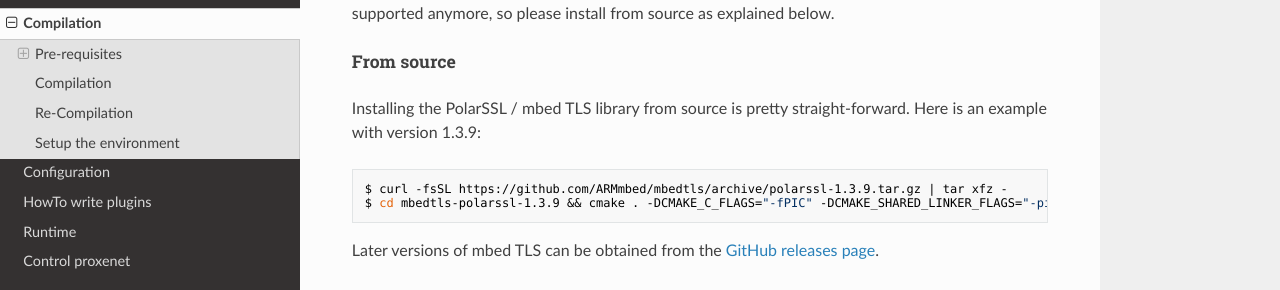
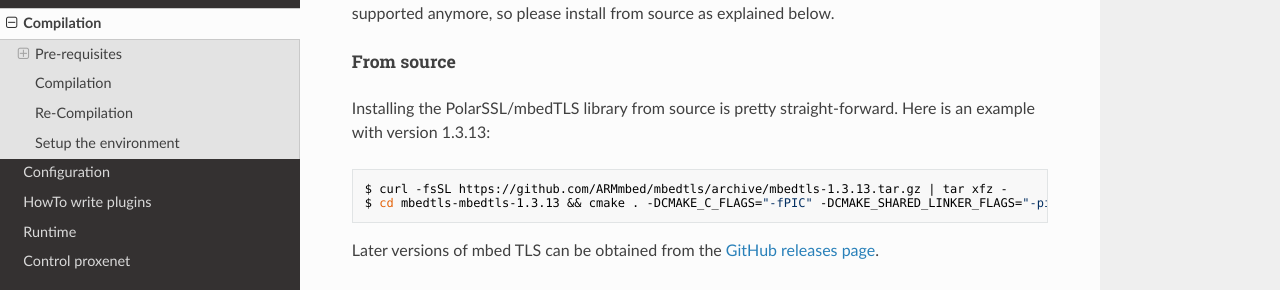
Before and after one commit to hugsy/proxenet, an MkDocs documentation site: the page built from docs/compil.md, in a window 1280 px wide and 900 px high, scrolled down 1219 px. Shown: the part 159-449 px from the top of the window. Built offline with MkDocs 1.6.1, drawn with Linux system fonts in a browser that asks for light colours; nearby versions of some CDN libraries; old or Windows-style settings are respelled for this version of MkDocs.

Commit message:
docs: updated compilation doc to use mbedtls 1.3.11+ as it fixes a bug where cmake would not compile with -fPIC using GCC

````diff
--- a/docs/compil.md
+++ b/docs/compil.md
@@ -63,11 +63,11 @@ as explained below.
 
 ##### From source
 
-Installing the PolarSSL / mbed TLS library from source is pretty straight-forward. Here
-is an example with version 1.3.9:
+Installing the PolarSSL/mbedTLS library from source is pretty straight-forward. Here
+is an example with version 1.3.13:
 ``` bash
-$ curl -fsSL https://github.com/ARMmbed/mbedtls/archive/polarssl-1.3.9.tar.gz | tar xfz -
-$ cd mbedtls-polarssl-1.3.9 && cmake . -DCMAKE_C_FLAGS="-fPIC" -DCMAKE_SHARED_LINKER_FLAGS="-pie" && sudo make install
+$ curl -fsSL https://github.com/ARMmbed/mbedtls/archive/mbedtls-1.3.13.tar.gz | tar xfz -
+$ cd mbedtls-mbedtls-1.3.13 && cmake . -DCMAKE_C_FLAGS="-fPIC" -DCMAKE_SHARED_LINKER_FLAGS="-pie" && sudo make install
 ```
 
 Later versions of mbed TLS can be obtained from the
````
